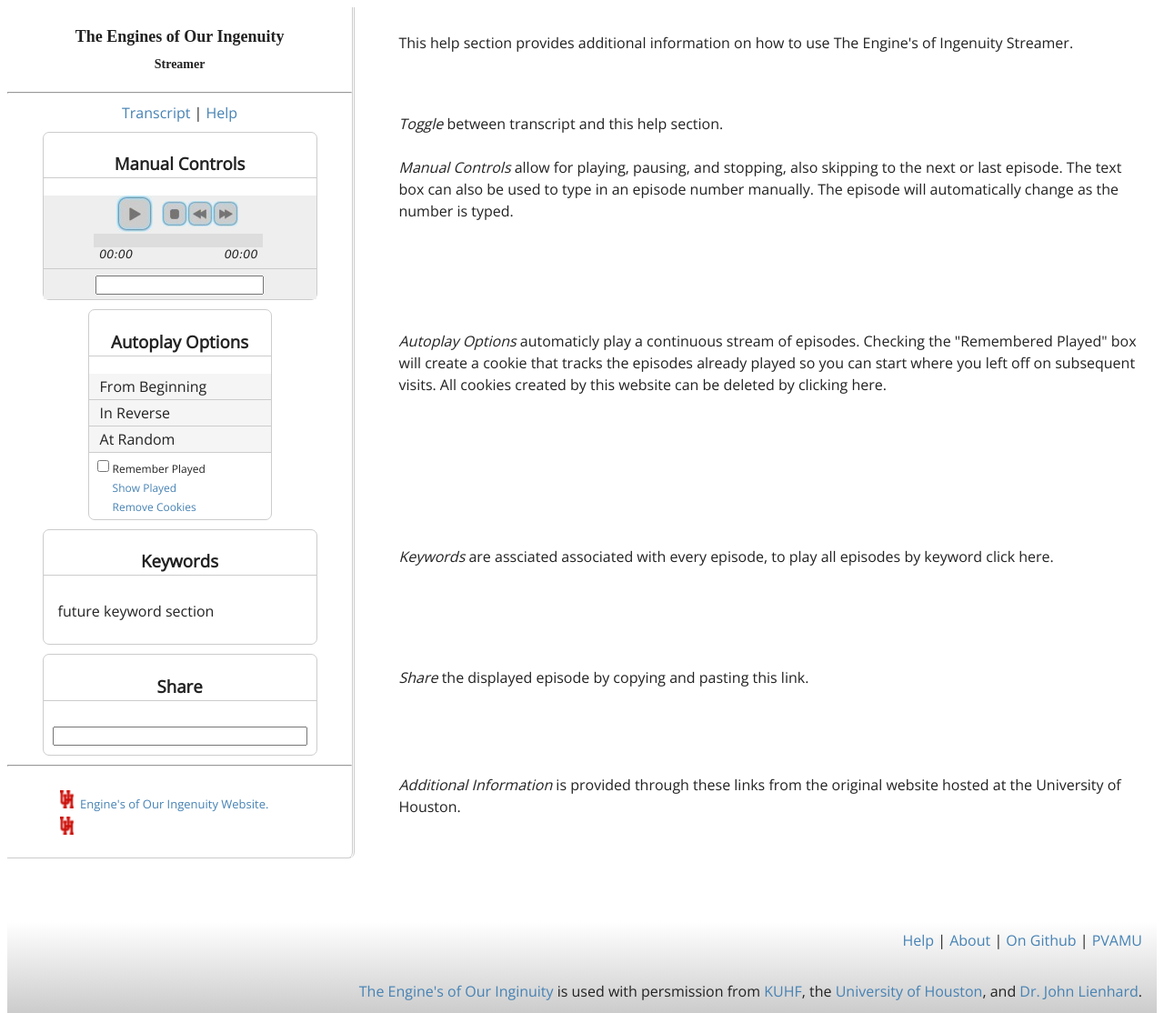
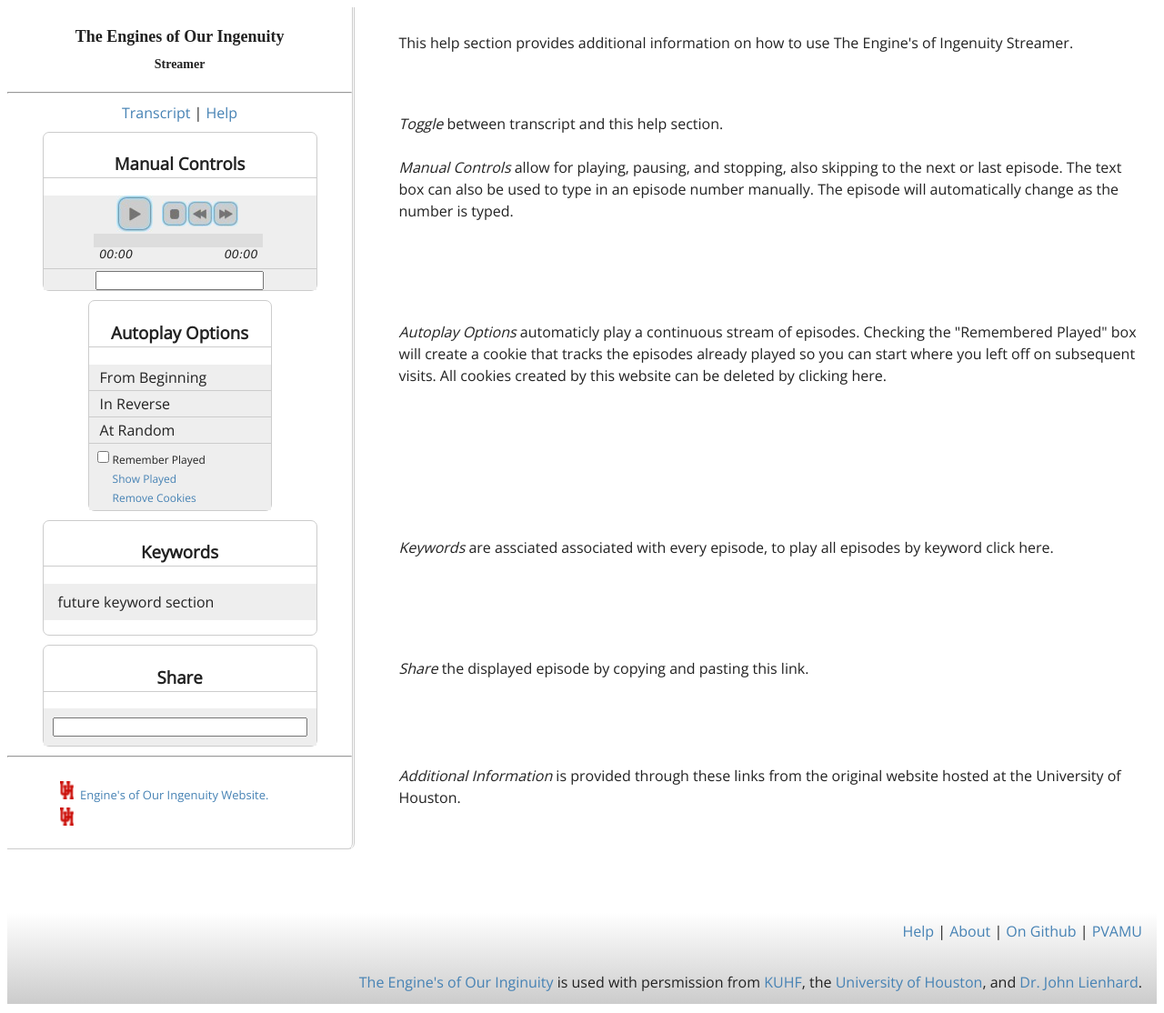
Before and after one commit to deplicator/EIStreamer, a PHP site: page /?epi=help in a window 1280 px wide. Shown: the whole page at 91% size. Run offline with PHP 8.4, Linux system fonts and the light colour scheme; some libraries are stand-ins or nearby versions; some web fonts are replaced.

Commit message:
Minor styling updates

```diff
--- a/css/default.css
+++ b/css/default.css
@@ -35,7 +35,7 @@ h2 {
 
 h3 {
 	border-bottom: 1px solid #ccc;
-	padding: 3px 0;
+	padding: 3px;
 	text-align: center;
 }
 
@@ -105,9 +105,7 @@ a:hover {
 }
 
 #manualInput {
-	background: #eee;
 	border-top: 1px solid #ccc;
-	padding: 5px;
 }
 
 #manualControls  button,
@@ -116,8 +114,6 @@ a:hover {
 
 }
 
-
-
 .playOptions {
 	border: 1px solid #ccc;
 	border-radius: 7px;
@@ -125,18 +121,23 @@ a:hover {
 	margin: 10px auto;
 }
 
+.playOptions-inner {
+	background: #eee;
+}
+
 #autoplay {
 	width: 200px;
 }
 
 .auto-option {
-	background: whitesmoke;
 	border-bottom: 1px solid #ccc;
 	padding: 3px 12px;
 }
 
 .auto-option:hover {
 	background: yellow;
+	cursor: hand;
+	cursor: pointer;
 }
 
 .auto-selected {
--- a/index.php
+++ b/index.php
@@ -33,7 +33,7 @@
 			</div>
 			<div id="manualControls">
 				<h3>Manual Controls</h3>
-
+				<div class="playOptions-inner">
 					<div id="jquery_jplayer_1" class="jp-jplayer"></div>
 
 					<div id="jp_container_1" class="jp-audio">
@@ -72,14 +72,16 @@
 					<div id="manualInput">
 						<input id="manual" type="text">
 					</div>
-
+			</div>
 			</div>
 
 			<div id="autoplay" class="playOptions">
 				<h3>Autoplay Options</h3>
+				<div class="playOptions-inner">
 					<div id="ascending" class="auto-option">From Beginning</div>
 					<div id="descending" class="auto-option">In Reverse</div>
 					<div id="continuousRandom" class="auto-option">At Random</div>
+
 					<div id="track">
 						<input id="trackCheckbox" type="checkbox">
 						<span id="trackDescription">Remember Played</span>
@@ -87,15 +89,20 @@
 						<span id="trackRemove"><a href="index.php">Remove Cookies</a></span>
 					</div>
 				</div>
+			</div>
 
 			<div id="keyword" class="playOptions"><!--keyword tag cloud could be cool here-->
 				<h3>Keywords</h3>
+				<div class="playOptions-inner">
 					<p>future keyword section</p>
+				</div>
 			</div>
 
 			<div id="share" class="playOptions">
 				<h3>Share</h3>
+				<div class="playOptions-inner">
 					<input id="shareTextbox" type="text" readonly>
+				</div>
 			</div>
 
 			<hr>
```
Lines whose indentation alone changed are shown as unchanged.
